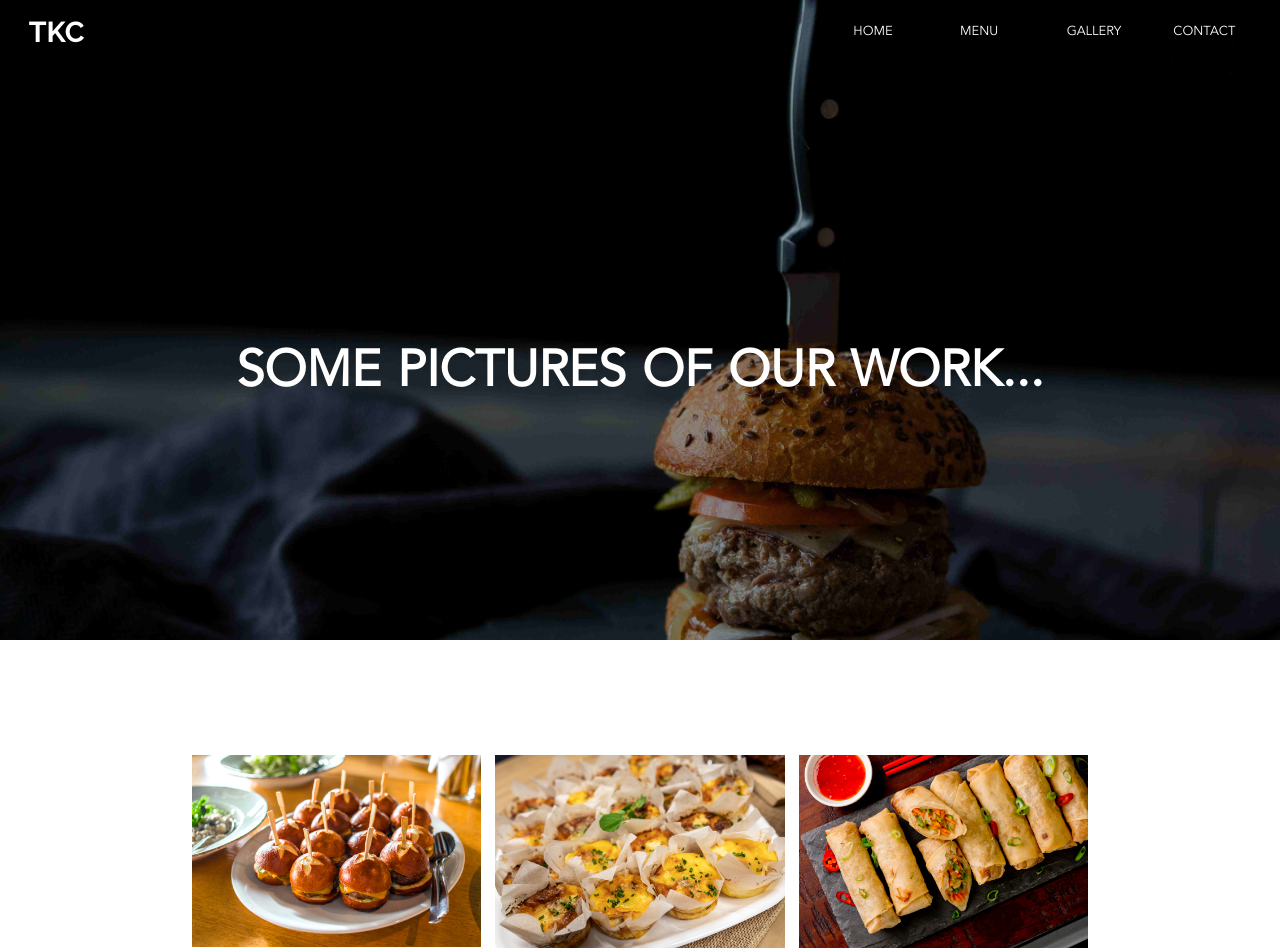
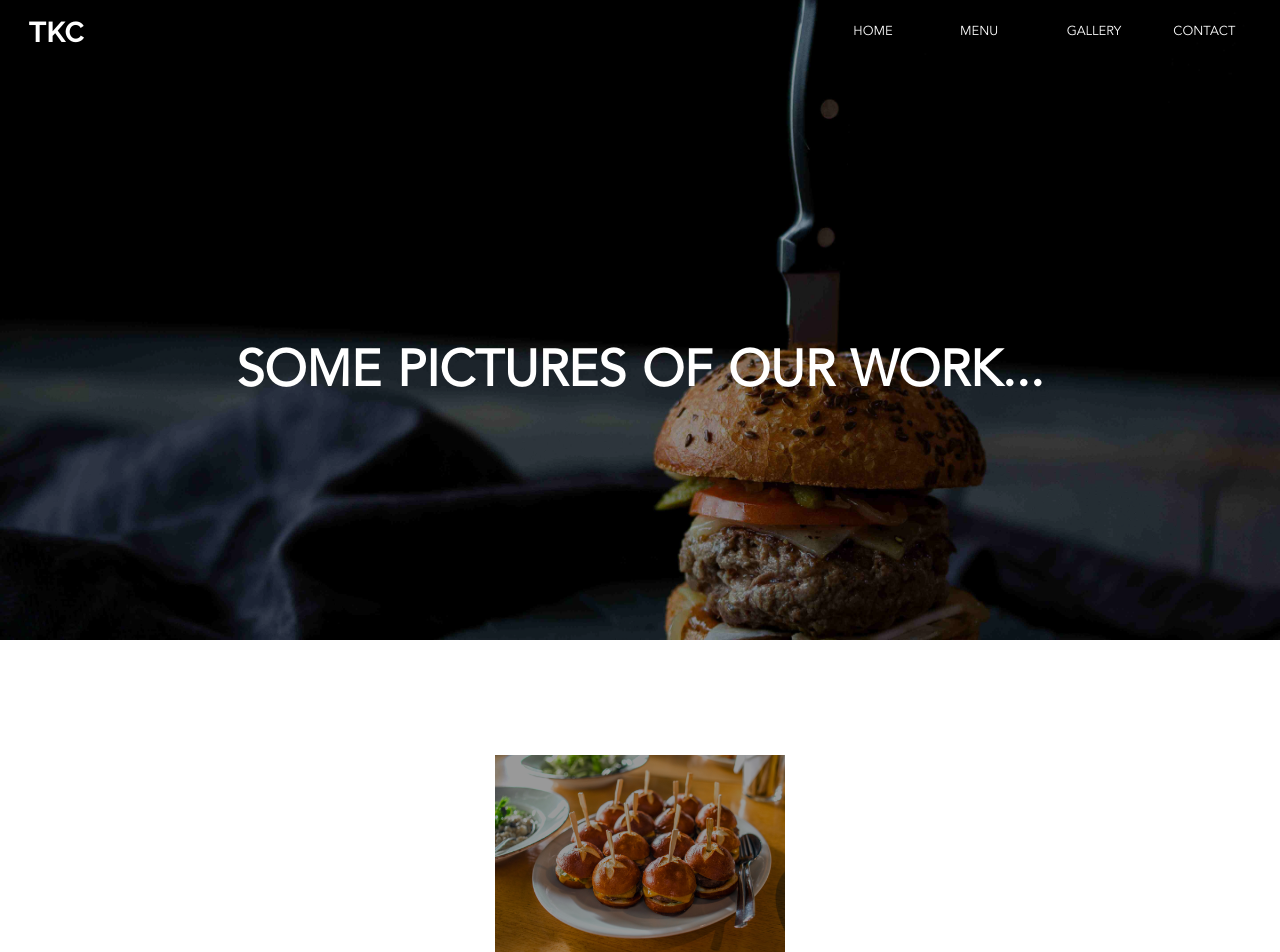
Before and after one commit to RupiSadhra/kitchen_catering, a React (Create React App) app: page /gallery in a window 1280 px wide. Shown: the top 952 px of the page. Built offline with nearby package versions, Linux system fonts and the light colour scheme.

Commit message:
ImageGallery css added to images

```diff
--- a/src/pages/gallery/components/ImageGallery.js
+++ b/src/pages/gallery/components/ImageGallery.js
@@ -3,7 +3,15 @@
 
 const ImageGallery = () => {
   const galleryItems = galleryImg.map((img, index) => {
-    return <img src={img}></img>;
+    return (
+      <>
+        <div></div>
+        <div className="gallery-container">
+          <img className="gallery-image" src={img}></img>
+          <div class="gallery-overlay"></div>
+        </div>
+      </>
+    );
   });
   return (
     <>
--- a/src/pages/gallery/gallery.css
+++ b/src/pages/gallery/gallery.css
@@ -1,3 +1,27 @@
 .gallery-header {
   background-image: url("../../assets/images/burgerknife.jpg");
 }
+.gallery-container {
+  position: relative;
+  width: 100%;
+  overflow: hidden;
+}
+.gallery-image {
+  width: 100%;
+  height: 100%;
+  object-fit: cover;
+}
+.gallery-overlay {
+  position: absolute;
+  top: 0;
+  left: 0;
+  width: 100%;
+  height: 100%;
+  background-color: #000;
+  opacity: 0.4;
+  z-index: 9999;
+  transition: all 0.4s ease;
+}
+.gallery-overlay:hover {
+  opacity: 0.05;
+}
```
